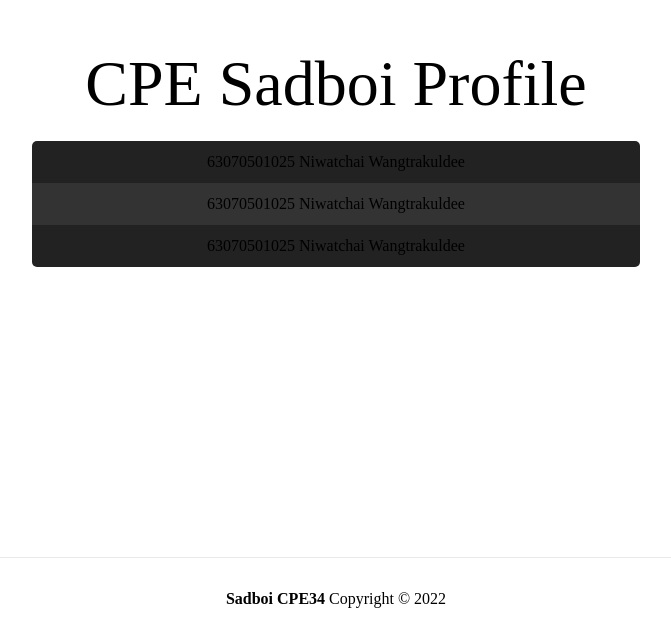
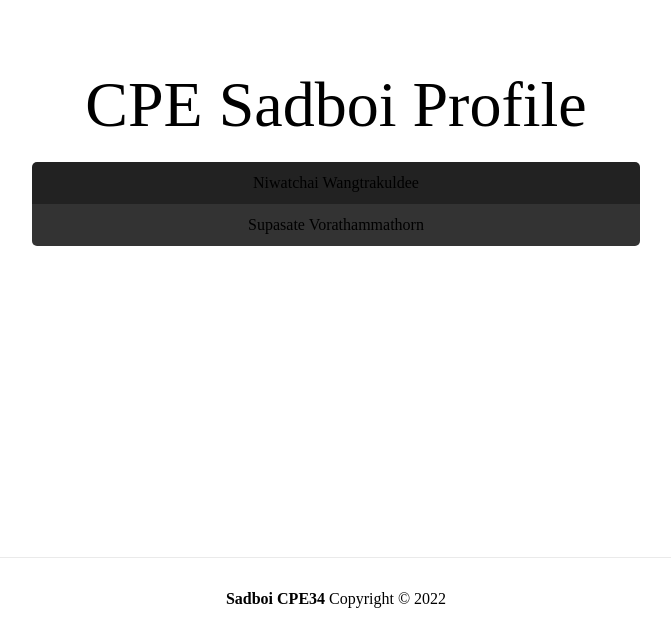
Before and after one commit to CPE-Contentcreator/CPESadboi-Web, a Next.js app: page / in a window 1280 px wide. Shown: the part 243-883 px from the top of the page, without its empty margins (304-975 px from the left). Built offline with nearby package versions, Linux system fonts and the light colour scheme.

Commit message:
[add] my info

```diff
--- a/pages/index.js
+++ b/pages/index.js
@@ -11,9 +11,11 @@ export default function Home() {
       <main className={styles.main}>
         <div className={styles.title}>CPE Sadboi Profile</div>
         <div className={styles.mainli}>
-          <Link href="/niwatchai"><li><a>63070501025 Niwatchai Wangtrakuldee</a></li></Link>
-          <Link href="/niwatchai"><li><a>63070501025 Niwatchai Wangtrakuldee</a></li></Link>
-          <Link href="/niwatchai"><li><a>63070501025 Niwatchai Wangtrakuldee</a></li></Link>
+          <Link href="https://github.com/nwtkd"><li><a>Niwatchai Wangtrakuldee</a></li></Link>
+          <Link href="https://github.com/ksupasate"><li><a>Supasate Vorathammathorn</a></li></Link>
+
+
+
         </div>
       </main>
 
```
